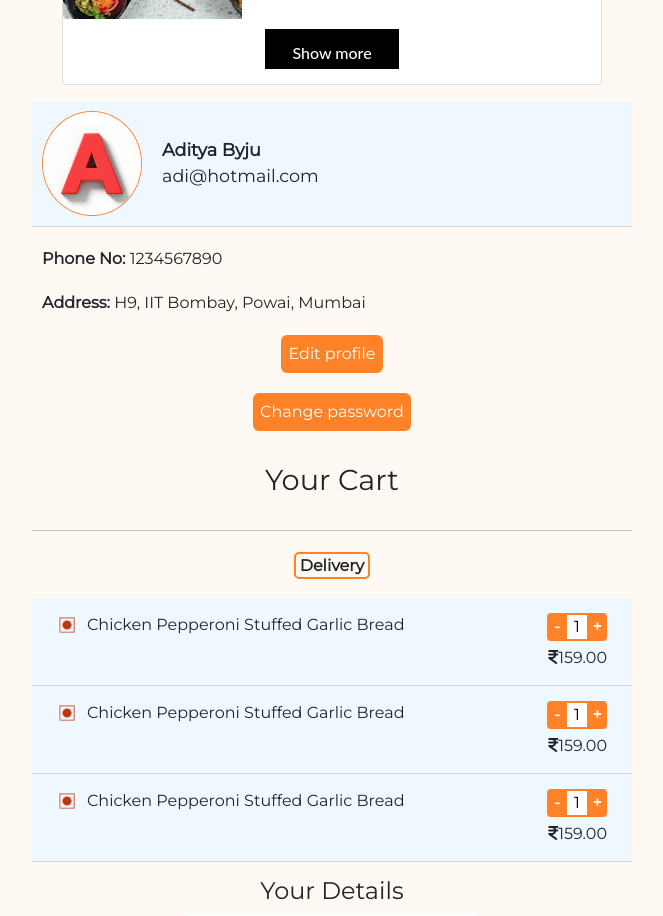
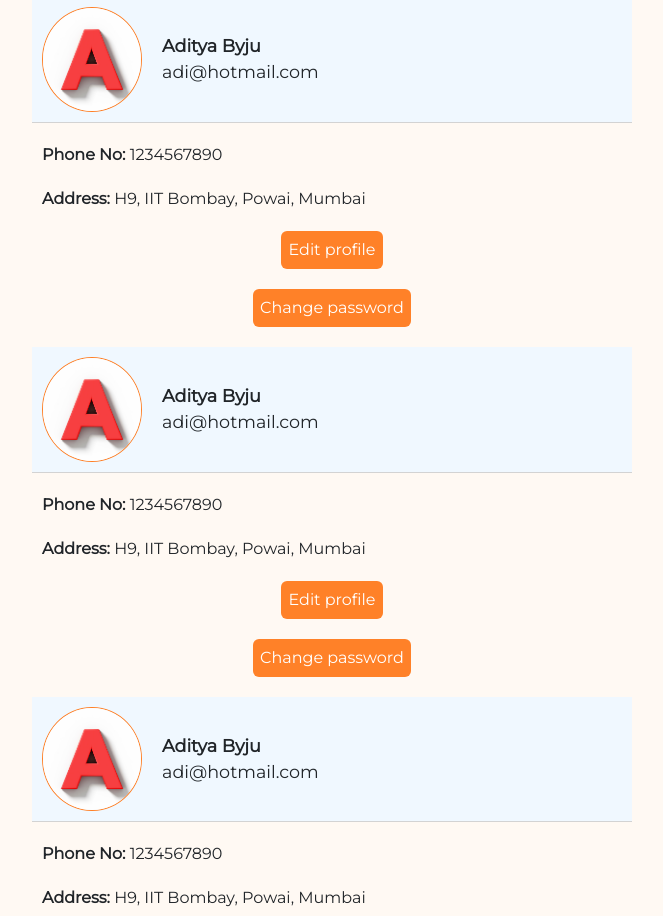
Before and after one commit to adibyju/Orezano_food_delivery_app, a React (Create React App) app in the folder orezano_react_folder/: page / in a window 1280 px wide. Shown: the part 1848-2764 px from the top of the page, without its empty margins (308-971 px from the left). Built offline with nearby package versions, Linux system fonts and the light colour scheme.

Commit message:
Update colour scheme

```diff
--- a/orezano_react_folder/src/Components/Card.js
+++ b/orezano_react_folder/src/Components/Card.js
@@ -13,7 +13,7 @@ const Card = () => {
     }
 
     return (
-        <div>
+        <div className={CCSS.container}>
             <div className={`card mb-3 ${CCSS.card}`}>
                 <div className="row g-0 ">
                     <div className="col-md-4">
--- a/orezano_react_folder/src/Components/Card.module.css
+++ b/orezano_react_folder/src/Components/Card.module.css
@@ -1,4 +1,4 @@
-@import url('https://fonts.googleapis.com/css2?family=Montserrat&display=swap');
+@import url("https://fonts.googleapis.com/css2?family=Montserrat&display=swap");
 
 * {
   margin: 0;
@@ -8,14 +8,15 @@
 
 body,
 input {
-  font-family: 'Montserrat', sans-serif;
+  font-family: "Montserrat", sans-serif;
 }
 
 .card {
-  max-width: 540px;
   margin: 0 auto;
   float: none;
   margin-bottom: 10px;
+  border: 1px solid #ff8128;
+  /* background-color: #f0f8ff; */
 }
 
 .img {
@@ -35,50 +36,49 @@ input {
 }
 
 .custom-btn {
-  height: 40px;
-  padding: 10px 25px;
-  border: 2px solid #000;
-  font-family: "Lato", sans-serif;
+  color: white;
+  background-color: #ff8128;
+  border: none;
+  padding: 7px;
+  border-radius: 6px;
   font-weight: 500;
-  background: transparent;
   cursor: pointer;
-  transition: all 0.3s ease;
   position: relative;
   display: inline-block;
 }
 
 .btn {
-  background: #000;
+  background-color: #ff8128;
   color: #fff;
   z-index: 1;
 }
 
-.btn:after {
-  position: absolute;
-  content: "";
-  width: 100%;
-  height: 0;
-  bottom: 0;
-  left: 0;
-  z-index: -1;
-  background: #e0e5ec;
-  transition: all 0.3s ease;
-}
-
 .btn:hover {
-  color: #000;
-}
-
-.btn:hover:after {
-  top: 0;
-  height: 100%;
-}
-
-.btn:active {
-  top: 2px;
+  background-color: #ffa15e;
 }
 
 .expand {
   text-align: center;
   padding: 10px 10px;
 }
+
+@media (max-width: 630px) {
+  .container {
+    width: calc((100% - 8em) / 2);
+    min-width: min(600px, 100%);
+  }
+
+  .card {
+    width: none;
+    min-width: none;
+    margin-right: 5px;
+    margin-left: 5px;
+  }
+}
+
+@media (min-width: 630px) {
+  .card {
+    width: calc((100% - 8em) / 2);
+    min-width: min(600px, 100%);
+  }
+}
--- a/orezano_react_folder/src/Components/OrderSum.module.css
+++ b/orezano_react_folder/src/Components/OrderSum.module.css
@@ -1,4 +1,4 @@
-@import url('https://fonts.googleapis.com/css2?family=Montserrat&display=swap');
+@import url("https://fonts.googleapis.com/css2?family=Montserrat&display=swap");
 
 * {
   margin: 0;
@@ -8,7 +8,7 @@
 
 body,
 input {
-  font-family: 'Montserrat', sans-serif;
+  font-family: "Montserrat", sans-serif;
 }
 
 .container {
--- a/orezano_react_folder/src/Components/Profile.js
+++ b/orezano_react_folder/src/Components/Profile.js
@@ -27,6 +27,99 @@ const Profile = () => {
             <div className={PCSS.resetPassContainer}>
                 <a href="#">Change password</a>
             </div>
+
+            <div className={PCSS.main}>
+                <img className={PCSS.profImage} src={profileimage} alt="Profile image" />
+                <div className={PCSS.details}>
+                    <div className={PCSS.details1}>
+                       Aditya Byju
+                    </div>
+                    <div className={PCSS.details2}>
+                        adi@hotmail.com
+                    </div>
+                </div>
+            </div>
+            <div className={PCSS.phNoContainer}>
+                <b>Phone No:</b> 1234567890
+            </div>
+            <div className={PCSS.addressContainer}>
+                <b>Address:</b> H9, IIT Bombay, Powai, Mumbai
+            </div>
+            <div className={PCSS.editProfileContainer}>
+                <a href="#">Edit profile</a>
+            </div>
+            <div className={PCSS.resetPassContainer}>
+                <a href="#">Change password</a>
+            </div>
+            <div className={PCSS.main}>
+                <img className={PCSS.profImage} src={profileimage} alt="Profile image" />
+                <div className={PCSS.details}>
+                    <div className={PCSS.details1}>
+                       Aditya Byju
+                    </div>
+                    <div className={PCSS.details2}>
+                        adi@hotmail.com
+                    </div>
+                </div>
+            </div>
+            <div className={PCSS.phNoContainer}>
+                <b>Phone No:</b> 1234567890
+            </div>
+            <div className={PCSS.addressContainer}>
+                <b>Address:</b> H9, IIT Bombay, Powai, Mumbai
+            </div>
+            <div className={PCSS.editProfileContainer}>
+                <a href="#">Edit profile</a>
+            </div>
+            <div className={PCSS.resetPassContainer}>
+                <a href="#">Change password</a>
+            </div>
+            <div className={PCSS.main}>
+                <img className={PCSS.profImage} src={profileimage} alt="Profile image" />
+                <div className={PCSS.details}>
+                    <div className={PCSS.details1}>
+                       Aditya Byju
+                    </div>
+                    <div className={PCSS.details2}>
+                        adi@hotmail.com
+                    </div>
+                </div>
+            </div>
+            <div className={PCSS.phNoContainer}>
+                <b>Phone No:</b> 1234567890
+            </div>
+            <div className={PCSS.addressContainer}>
+                <b>Address:</b> H9, IIT Bombay, Powai, Mumbai
+            </div>
+            <div className={PCSS.editProfileContainer}>
+                <a href="#">Edit profile</a>
+            </div>
+            <div className={PCSS.resetPassContainer}>
+                <a href="#">Change password</a>
+            </div>
+            <div className={PCSS.main}>
+                <img className={PCSS.profImage} src={profileimage} alt="Profile image" />
+                <div className={PCSS.details}>
+                    <div className={PCSS.details1}>
+                       Aditya Byju
+                    </div>
+                    <div className={PCSS.details2}>
+                        adi@hotmail.com
+                    </div>
+                </div>
+            </div>
+            <div className={PCSS.phNoContainer}>
+                <b>Phone No:</b> 1234567890
+            </div>
+            <div className={PCSS.addressContainer}>
+                <b>Address:</b> H9, IIT Bombay, Powai, Mumbai
+            </div>
+            <div className={PCSS.editProfileContainer}>
+                <a href="#">Edit profile</a>
+            </div>
+            <div className={PCSS.resetPassContainer}>
+                <a href="#">Change password</a>
+            </div>
         </div>
     )
 }
--- a/orezano_react_folder/src/Components/Profile.module.css
+++ b/orezano_react_folder/src/Components/Profile.module.css
@@ -21,7 +21,7 @@ input {
   grid-template-columns: 100px 1fr;
   grid-template-rows: 1fr;
   width: calc((100% - 8em) / 2);
-  min-width: min(600px, 100vw);
+  min-width: min(600px, 100%);
   margin: 0 auto;
   position: relative;
   margin-bottom: 10px;
@@ -68,7 +68,7 @@ input {
 
 .phNoContainer {
   width: calc((100% - 8em) / 2);
-  min-width: min(600px, 100vw);
+  min-width: min(600px, 100%);
   margin: 0 auto;
   padding: 10px;
   overflow-wrap: break-word;
@@ -76,7 +76,7 @@ input {
 
 .addressContainer {
   width: calc((100% - 8em) / 2);
-  min-width: min(600px, 100vw);
+  min-width: min(600px, 100%);
   margin: 0 auto;
   padding: 10px;
   overflow-wrap: break-word;
@@ -84,7 +84,7 @@ input {
 
 .editProfileContainer {
   width: calc((100% - 8em) / 2);
-  min-width: min(600px, 100vw);
+  min-width: min(600px, 100%);
   margin: 0 auto;
   padding: 10px;
   text-align: center;
@@ -106,7 +106,7 @@ input {
 
 .resetPassContainer {
   width: calc((100% - 8em) / 2);
-  min-width: min(600px, 100vw);
+  min-width: min(600px, 100%);
   margin: 0 auto;
   padding: 10px;
   text-align: center;
--- a/orezano_react_folder/src/Components/YourCart.module.css
+++ b/orezano_react_folder/src/Components/YourCart.module.css
@@ -1,4 +1,4 @@
-@import url('https://fonts.googleapis.com/css2?family=Montserrat&display=swap');
+@import url("https://fonts.googleapis.com/css2?family=Montserrat&display=swap");
 
 * {
   margin: 0;
@@ -8,7 +8,7 @@
 
 body,
 input {
-  font-family: 'Montserrat', sans-serif;
+  font-family: "Montserrat", sans-serif;
 }
 
 .title {
@@ -28,7 +28,7 @@ input {
 .sep {
   display: inline-block;
   width: calc((100% - 8em) / 2);
-  min-width: min(600px, 100vw);
+  min-width: min(600px, 100%);
 }
 
 .modOfOrd {
@@ -39,7 +39,7 @@ input {
 }
 
 .modOfOrdSpan {
-  padding: 2px 4px;;
+  padding: 2px 4px;
   border: 2px solid rgb(255, 129, 40);
   border-radius: 5px;
 }
@@ -74,7 +74,7 @@ input:focus {
 
 .charges {
   width: calc((100% - 8em) / 2);
-  min-width: min(600px, 100vw);
+  min-width: min(600px, 100%);
   margin: 0 auto;
 }
 
--- a/orezano_react_folder/src/Components/YourCartCard.module.css
+++ b/orezano_react_folder/src/Components/YourCartCard.module.css
@@ -1,4 +1,4 @@
-@import url('https://fonts.googleapis.com/css2?family=Montserrat&display=swap');
+@import url("https://fonts.googleapis.com/css2?family=Montserrat&display=swap");
 
 * {
   margin: 0;
@@ -8,7 +8,7 @@
 
 body,
 input {
-  font-family: 'Montserrat', sans-serif;
+  font-family: "Montserrat", sans-serif;
 }
 
 .cartCard {
@@ -19,7 +19,7 @@ input {
 .container {
   background-color: aliceblue;
   width: calc((100% - 8em) / 2);
-  min-width: min(600px, 100vw);
+  min-width: min(600px, 100%);
   border-bottom: 1px solid rgb(211, 211, 211);
   padding: 15px 25px;
   margin: 0 auto;
@@ -69,7 +69,8 @@ input {
   border-bottom: 2px solid rgb(255, 129, 40);
 }
 
-#minus, #plus {
+#minus,
+#plus {
   background: rgb(255, 129, 40);
   color: white;
   text-decoration: none;
@@ -79,7 +80,8 @@ input {
   width: 20px;
 }
 
-#minus:hover, #plus:hover {
+#minus:hover,
+#plus:hover {
   background: rgb(255, 161, 94);
 }
 
```
